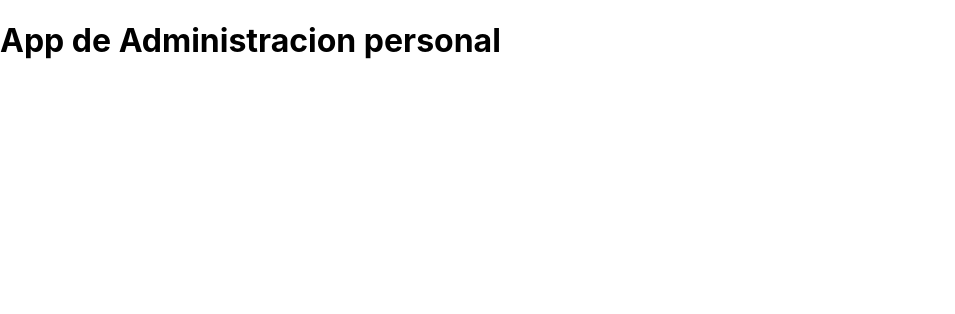
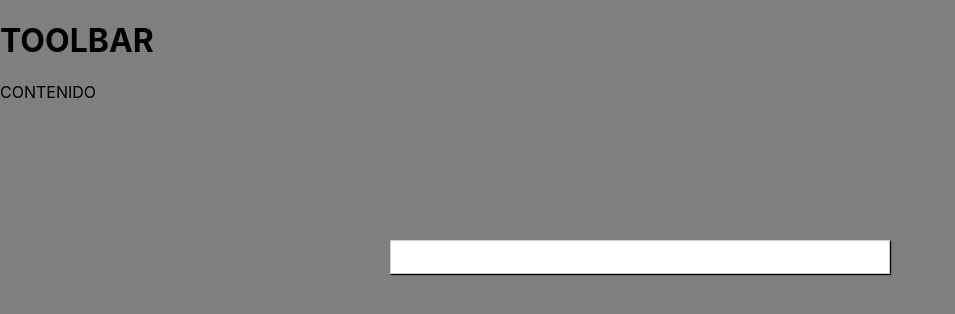
Before and after one commit to Lucaster85/Alkemy-challenge-dashboard, a React (Create React App) app: page / in a window 1280 px wide. Shown: the top 314 px of the page, without its empty margins (0-955 px from the left). Built offline with nearby package versions, Linux system fonts and the light colour scheme.

Commit message:
creating base layout, backdrop, modal and aux component

```diff
--- a/src/App.js
+++ b/src/App.js
@@ -1,10 +1,16 @@
 import React from 'react';
-import './App.css';
+import Layout from './components/Layout/Layout';
+import AdminApp from './containers/AdminApp';
+import classes from'./App.module.css';
 
 function App() {
   return (
-    <h1>App de Administracion personal</h1>
-  );
+    <div>
+      <Layout>
+        <AdminApp />
+      </Layout>
+    </div>
+    );
 }
 
 export default App;
--- /dev/null
+++ b/src/components/Layout/Layout.js
@@ -0,0 +1,14 @@
+import React from 'react';
+import Aux from '../../hoc/Auxiliary';
+
+const layout = props => (
+    <Aux>
+        <h1>TOOLBAR</h1>
+        <main>
+            {props.children}
+            CONTENIDO
+        </main>
+    </Aux>
+);
+
+export default layout;
--- /dev/null
+++ b/src/components/UI/Backdrop/Backdrop.js
@@ -0,0 +1,8 @@
+import React from 'react';
+import classes from './Backdrop.module.css';
+
+const backdrop = props => (
+    /* props.show */ true ? <div className={classes.Backdrop} onClick={props.modalClosed}></div> : null
+);
+
+export default backdrop;
--- /dev/null
+++ b/src/components/UI/Backdrop/Backdrop.module.css
@@ -0,0 +1,9 @@
+.Backdrop {
+    width: 100%;
+    height: 100%;
+    z-index: 100;
+    position: fixed;
+    top: 0;
+    left: 0;
+    background-color: rgba(0, 0, 0, 0.5);
+}
--- /dev/null
+++ b/src/components/UI/Modal/Modal.js
@@ -0,0 +1,15 @@
+import React from 'react';
+import classes from './Modal.module.css';
+
+const modal = props => (
+    <div
+        className={classes.Modal}
+        style={{
+            transform: /* props.show */ true ? 'translateY(0)' : 'translateY(-100)',
+            opacity: /* props.show */ true ? '1' : '0'
+        }}>
+        {props.children}
+    </div>
+);
+
+export default modal;
--- /dev/null
+++ b/src/components/UI/Modal/Modal.module.css
@@ -0,0 +1,20 @@
+.Modal {
+    box-sizing: border-box;
+    width: 70%;
+    padding: 16px;
+    z-index: 500;
+    position: fixed;
+    left: 15%;
+    top: 30%;
+    background-color: white;
+    border: 1px solid #ccc;
+    box-shadow: 1px 1px 1px black;
+    transition: all 1s ease-out;
+}
+
+@media(min-width: 600px) {
+    .Modal {
+        width: 500px;
+        left: calc(50% - 250px);
+    }
+}
--- /dev/null
+++ b/src/containers/AdminApp.js
@@ -0,0 +1,26 @@
+import React, { Component } from 'react';
+import Aux from '../hoc/Auxiliary';
+import Backdrop from '../components/UI/Backdrop/Backdrop';
+import Modal from '../components/UI/Modal/Modal';
+
+class AdminApp extends Component {
+    state = {
+        Logged: false,
+        userLoggedIn: 'Lucaster',
+        balance: 0,
+        entrys: {},
+        expenses: {},
+        lastTransactions: []
+    }
+    render(){
+        return (
+            <Aux>
+                <Backdrop />
+                <Modal />
+            </Aux>
+        )
+    }
+}
+
+
+export default AdminApp;
--- /dev/null
+++ b/src/hoc/Auxiliary.js
@@ -0,0 +1,3 @@
+const aux = props => props.children;
+
+export default aux;
```
Also changed, not shown: src/App.module.css (renamed from src/App.css), src/components/Layout/Layout.module.css (added).
